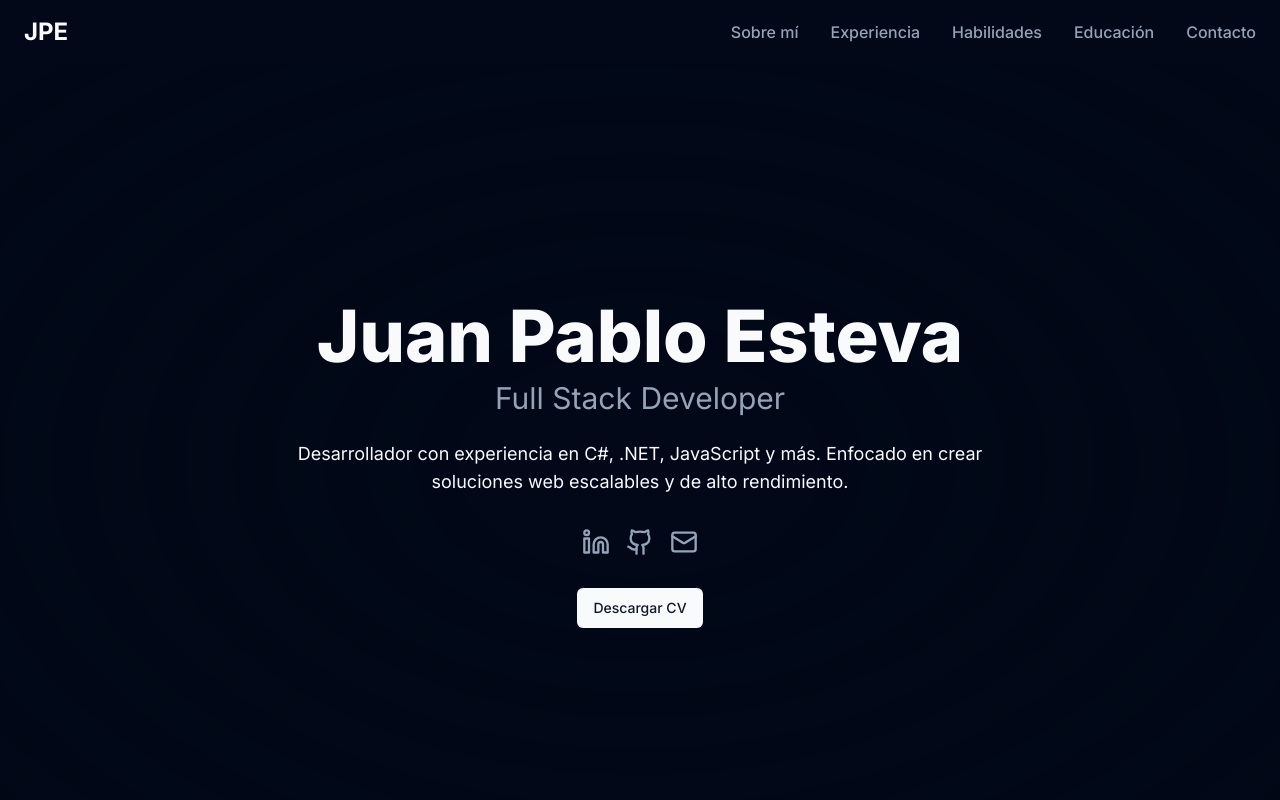
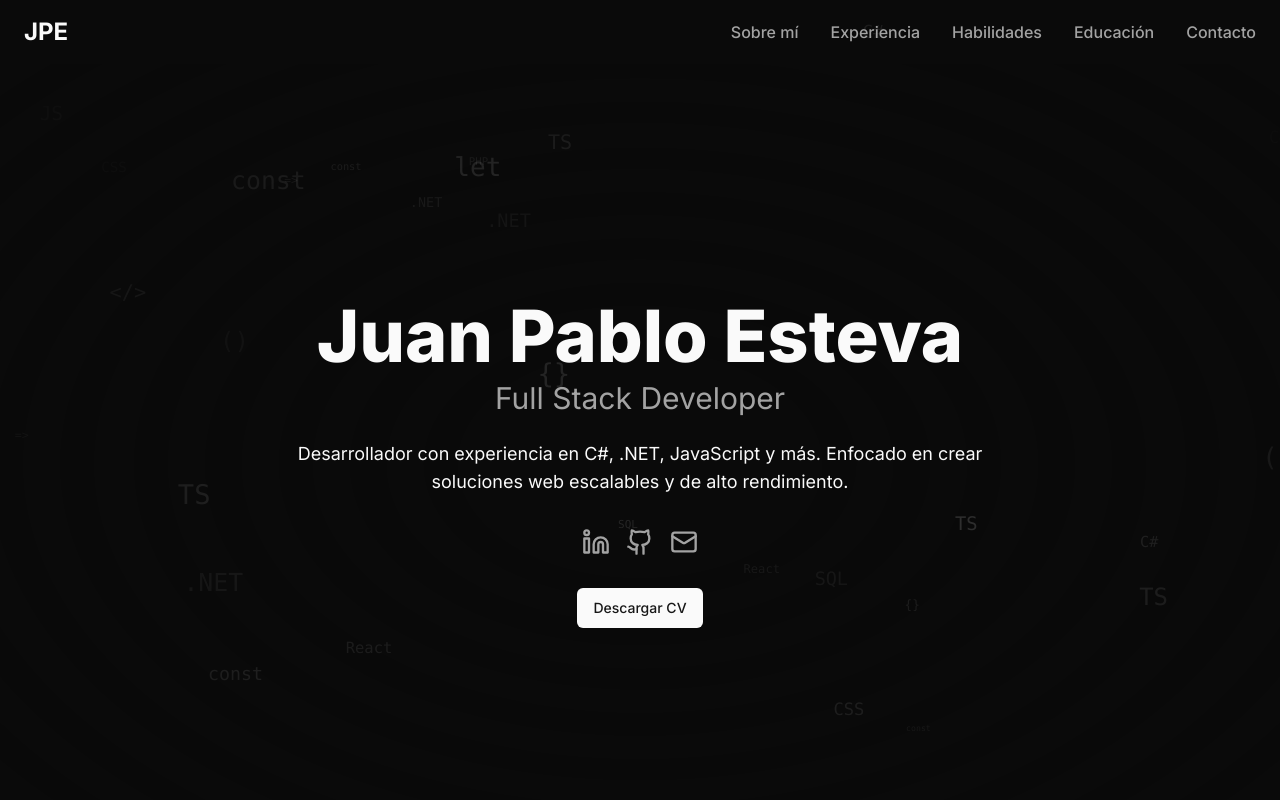
Before and after one commit to Juan03-e/JuanEstevaDev, a React (Vite) app: page / in a window 1280 px wide. Shown: the top 800 px of the page. Built offline with nearby package versions, Linux system fonts and the light colour scheme.

Commit message:
Refactor:
Remove experience, update color palette, add floating animations

```diff
--- a/src/components/Experience.tsx
+++ b/src/components/Experience.tsx
@@ -1,4 +1,3 @@
-
 import { Card, CardContent, CardHeader, CardTitle, CardDescription } from "@/components/ui/card";
 import { useState, useEffect, useRef } from "react";
 
@@ -36,16 +35,6 @@ const experienceData = [
       "Developed custom scripts to enhance operational efficiency and user interaction with the platform.",
       "Provided technical support to international clients, focusing on integration, issue diagnosis, and troubleshooting in programmatic advertising technologies.",
       "Resolved over 200 support tickets using HubSpot and Zendesk, maintaining a customer satisfaction rate above 90%."
-    ],
-  },
-  {
-    role: "Technical Help Desk",
-    company: "Corporación América",
-    period: "Carrasco International Airport - Uruguay | Feb 2023",
-    tasks: [
-      "Installed and configured software and hardware for internal workstations, ensuring smooth operational deployment.",
-      "Assembled and prepared computer systems for corporate use, supporting efficient onboarding and system readiness.",
-      "Diagnosed and resolved software issues, reducing downtime and supporting business continuity."
     ],
   },
 ];
--- /dev/null
+++ b/src/components/FloatingIcons.tsx
@@ -0,0 +1,58 @@
+
+import { useEffect, useState } from 'react';
+
+const symbols = ['{}', '</>', '()', '=>', 'CSS', 'JS', 'TS', 'React', 'C#', '.NET', 'SQL', 'PHP', 'const', 'let'];
+
+interface FloatingSymbol {
+  id: number;
+  content: string;
+  style: React.CSSProperties;
+}
+
+const FloatingIcons = () => {
+  const [floatingSymbols, setFloatingSymbols] = useState<FloatingSymbol[]>([]);
+
+  useEffect(() => {
+    const generateSymbols = () => {
+      const newSymbols: FloatingSymbol[] = [];
+      const count = 30;
+      for (let i = 0; i < count; i++) {
+        newSymbols.push({
+          id: i,
+          content: symbols[Math.floor(Math.random() * symbols.length)],
+          style: {
+            position: 'absolute',
+            left: `${Math.random() * 100}%`,
+            top: `${Math.random() * 100}%`,
+            fontSize: `${Math.random() * 1.25 + 0.5}rem`, // 0.5rem to 1.75rem
+            opacity: Math.random() * 0.15 + 0.05, // 0.05 to 0.2
+            animationName: 'float',
+            animationDuration: `${Math.random() * 10 + 8}s`, // 8s to 18s
+            animationTimingFunction: 'ease-in-out',
+            animationIterationCount: 'infinite',
+            animationDelay: `${Math.random() * 8}s`,
+            color: 'hsl(var(--foreground))',
+            userSelect: 'none',
+          },
+        });
+      }
+      setFloatingSymbols(newSymbols);
+    };
+
+    generateSymbols();
+    window.addEventListener('resize', generateSymbols);
+    return () => window.removeEventListener('resize', generateSymbols);
+  }, []);
+
+  return (
+    <div className="fixed top-0 left-0 w-full h-full -z-10 pointer-events-none overflow-hidden">
+      {floatingSymbols.map(symbol => (
+        <span key={symbol.id} style={symbol.style} className="font-mono">
+          {symbol.content}
+        </span>
+      ))}
+    </div>
+  );
+};
+
+export default FloatingIcons;
--- a/src/index.css
+++ b/src/index.css
@@ -5,25 +5,25 @@
 
 @layer base {
   :root {
-    --background: 222.2 84% 4.9%;
-    --foreground: 210 40% 98%;
-    --card: 222.2 84% 4.9%;
-    --card-foreground: 210 40% 98%;
-    --popover: 222.2 84% 4.9%;
-    --popover-foreground: 210 40% 98%;
-    --primary: 210 40% 98%;
-    --primary-foreground: 222.2 47.4% 11.2%;
-    --secondary: 217.2 32.6% 17.5%;
-    --secondary-foreground: 210 40% 98%;
-    --muted: 217.2 32.6% 17.5%;
-    --muted-foreground: 215 20.2% 65.1%;
-    --accent: 217.2 32.6% 17.5%;
-    --accent-foreground: 210 40% 98%;
+    --background: 0 0% 4%;
+    --foreground: 0 0% 98%;
+    --card: 0 0% 8%;
+    --card-foreground: 0 0% 98%;
+    --popover: 0 0% 4%;
+    --popover-foreground: 0 0% 98%;
+    --primary: 0 0% 98%;
+    --primary-foreground: 0 0% 9%;
+    --secondary: 0 0% 15%;
+    --secondary-foreground: 0 0% 98%;
+    --muted: 0 0% 15%;
+    --muted-foreground: 0 0% 64%;
+    --accent: 0 0% 15%;
+    --accent-foreground: 0 0% 98%;
     --destructive: 0 62.8% 30.6%;
-    --destructive-foreground: 210 40% 98%;
-    --border: 217.2 32.6% 17.5%;
-    --input: 217.2 32.6% 17.5%;
-    --ring: 212.7 26.8% 83.9%;
+    --destructive-foreground: 0 0% 98%;
+    --border: 0 0% 20%;
+    --input: 0 0% 15%;
+    --ring: 0 0% 83.1%;
     --radius: 0.5rem;
   }
 
--- a/src/pages/Index.tsx
+++ b/src/pages/Index.tsx
@@ -7,10 +7,12 @@ import Skills from "@/components/Skills";
 import Education from "@/components/Education";
 import Contact from "@/components/Contact";
 import Footer from "@/components/Footer";
+import FloatingIcons from "@/components/FloatingIcons";
 
 const Index = () => {
   return (
-    <div className="flex flex-col min-h-screen bg-background font-sans">
+    <div className="flex flex-col min-h-screen font-sans">
+      <FloatingIcons />
       <Header />
       <main id="home" className="flex-grow pt-16">
         <Hero />
--- a/tailwind.config.ts
+++ b/tailwind.config.ts
@@ -88,7 +88,12 @@ export default {
 					to: {
 						height: '0'
 					}
-				}
+				},
+        'float': {
+          '0%': { transform: 'translateY(0px)' },
+          '50%': { transform: 'translateY(-25px)' },
+          '100%': { transform: 'translateY(0px)' },
+        }
 			},
 			animation: {
 				'accordion-down': 'accordion-down 0.2s ease-out',
```
